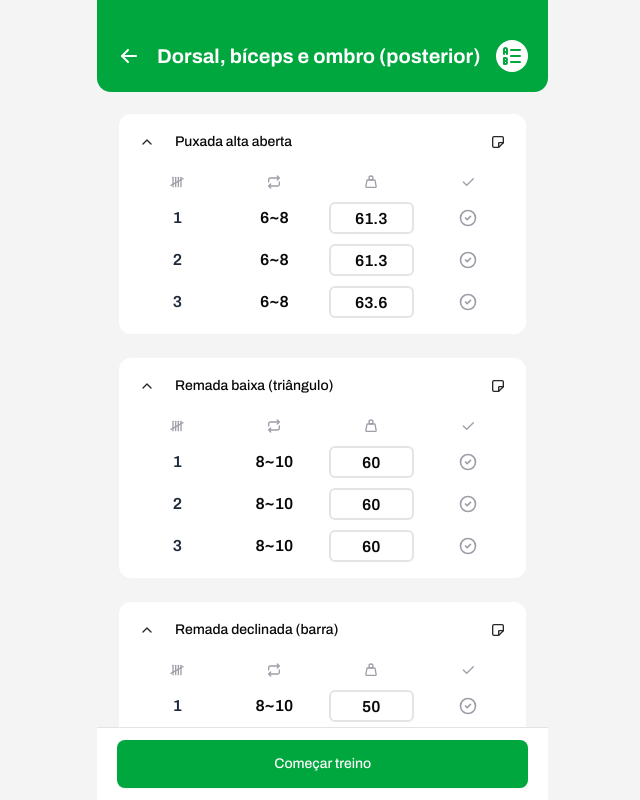
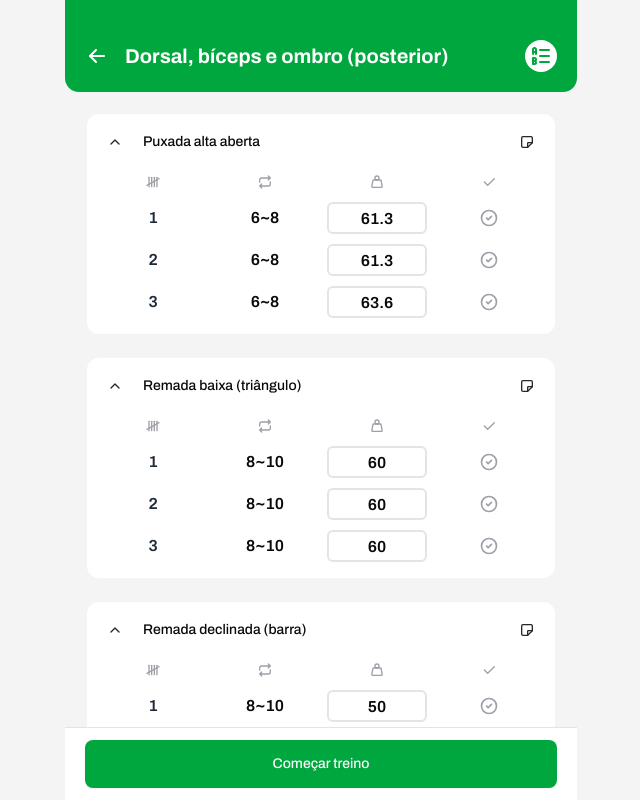
Before and after one commit to eduzrdo/gym-net, a Next.js app: page /0 in a window 1280 px wide. Shown: the whole page, without its empty margins (319-959 px from the left). Built offline with nearby package versions, Linux system fonts and the light colour scheme.

Commit message:
🔧 fix layout issue

```diff
--- a/src/app/[workoutId]/layout.tsx
+++ b/src/app/[workoutId]/layout.tsx
@@ -5,9 +5,5 @@ export default function WorkoutLayout({
 }: Readonly<{
   children: React.ReactNode;
 }>) {
-  return (
-    <div className="flex flex-1">
-      <TimerContextProvider>{children}</TimerContextProvider>
-    </div>
-  );
+  return <TimerContextProvider>{children}</TimerContextProvider>;
 }
--- a/src/app/layout.tsx
+++ b/src/app/layout.tsx
@@ -23,7 +23,7 @@ export default function RootLayout({
     <html lang="en">
       <body className={`${archivo.className} antialiased`}>
         <WorkoutPlanContextProvider>
-          <div className="md:max-w-md mx-auto flex h-[100dvh]">{children}</div>
+          <div className="flex max-w-lg mx-auto h-[100dvh]">{children}</div>
         </WorkoutPlanContextProvider>
       </body>
     </html>
--- a/src/components/Header.tsx
+++ b/src/components/Header.tsx
@@ -15,9 +15,8 @@ export function Header({ title, onClickHeaderIcon }: HeaderProps) {
       <button onClick={router.back} className="cursor-pointer">
         <IconArrowLeft color={colors.white} />
       </button>
-      <p className="flex-1 text-white text-xl font-bold overflow-ellipsis truncate">
-        {title}
-      </p>
+
+      <p className="flex-1 text-white text-xl font-bold truncate">{title}</p>
 
       <button
         onClick={onClickHeaderIcon}
```
